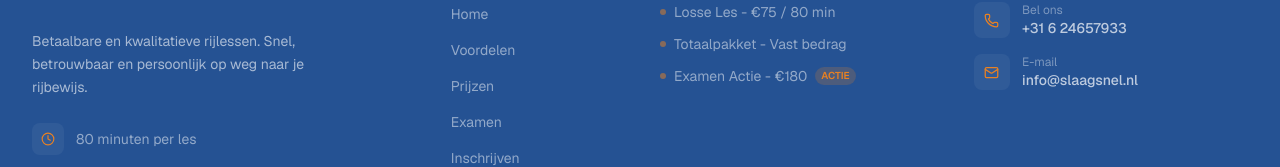
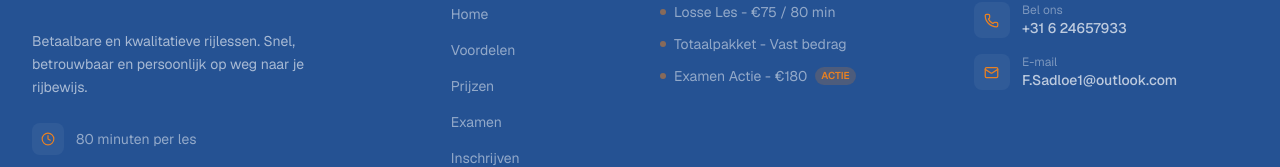
Before and after one commit to joris1013/Slaagsnel, a Next.js app: page / in a window 1280 px wide. Shown: the part 4644-4811 px from the top of the page. Built offline with nearby package versions, Linux system fonts and the light colour scheme.

Commit message:
Update Footer.tsx

```diff
--- a/src/components/Footer.tsx
+++ b/src/components/Footer.tsx
@@ -192,7 +192,7 @@ export default function Footer() {
               </li>
               <li>
                 <a
-                  href="mailto:info@slaagsnel.nl"
+                  href="mailto:F.Sadloe1@outlook.com"
                   className="group flex items-center gap-3 transition-colors"
                 >
                   <div className="flex h-9 w-9 items-center justify-center rounded-lg bg-white/5 transition-colors group-hover:bg-secondary/20">
@@ -201,7 +201,7 @@ export default function Footer() {
                   <div>
                     <p className="text-xs text-white/40">E-mail</p>
                     <p className="text-sm font-medium text-white/70 transition-colors group-hover:text-secondary">
-                      info@slaagsnel.nl
+                      F.Sadloe1@outlook.com
                     </p>
                   </div>
                 </a>
```
